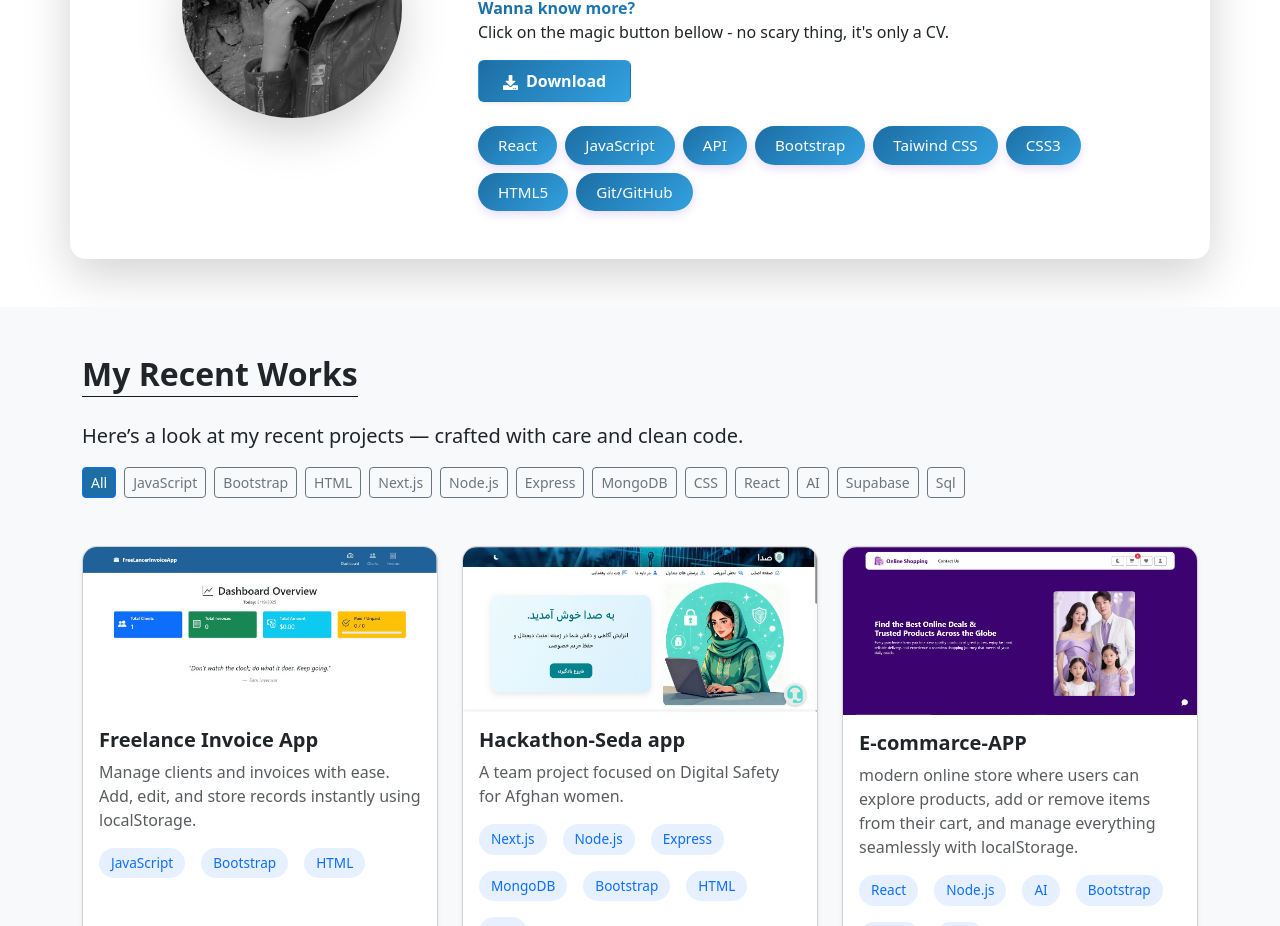
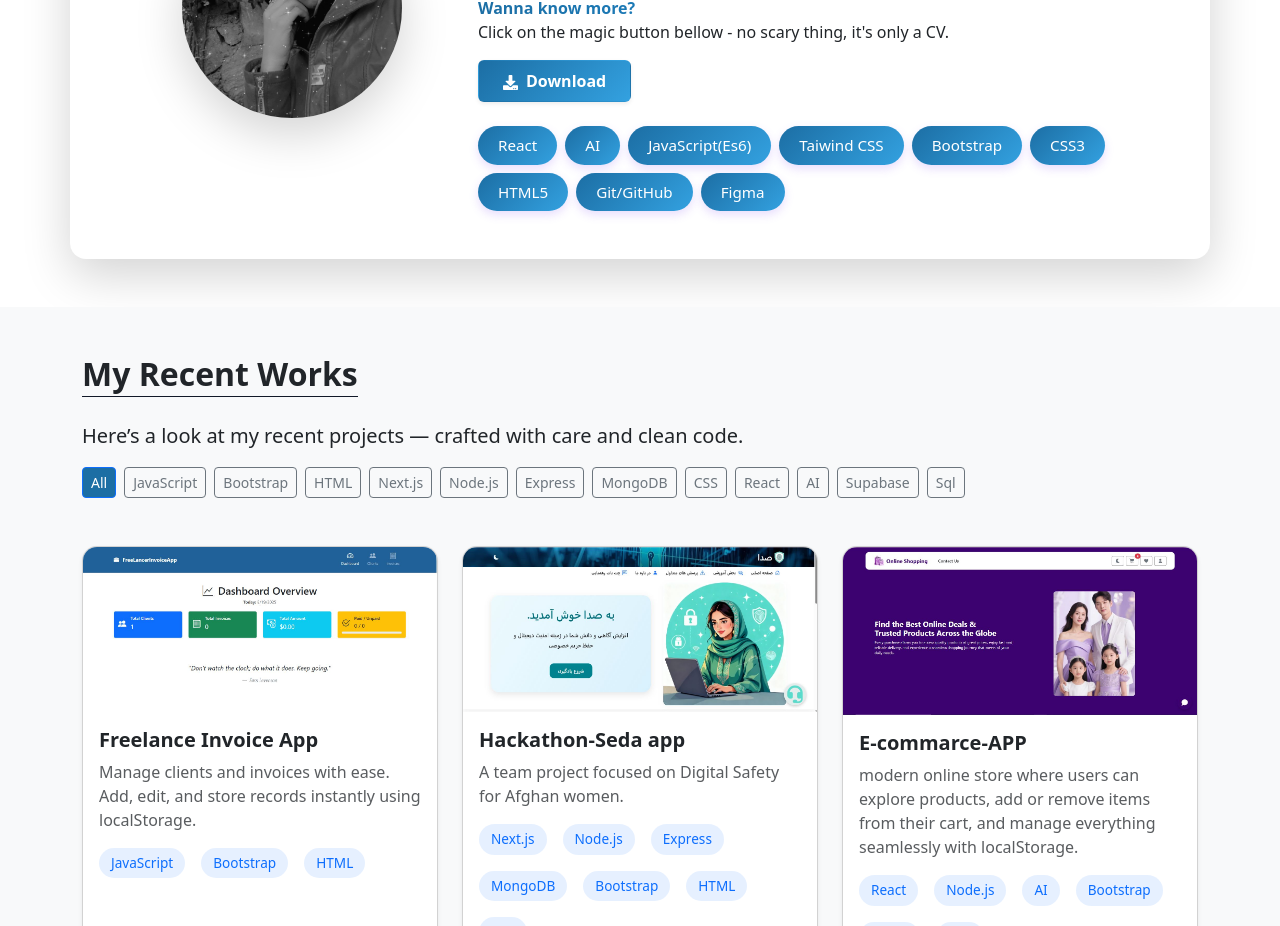
Before and after one commit to rabianezami/Portfolio-react-jsk, a React (Vite) app: page / in a window 1280 px wide. Shown: the part 1020-1946 px from the top of the page. Built offline with nearby package versions, Linux system fonts and the light colour scheme; a web font is replaced by a local one.

Commit message:
ubdate skills

```diff
--- a/src/components/AboutMe.jsx
+++ b/src/components/AboutMe.jsx
@@ -16,13 +16,14 @@ const Profile = () => {
      and letting my sharp little mastermind brain find clever solutions.`,
     skills: [
       "React",
-      "JavaScript",
-      "API",
+      "AI",
+      "JavaScript(Es6)",
+      "Taiwind CSS",
       "Bootstrap",
-      "Taiwind CSS",
       "CSS3",
       "HTML5",
-      "Git/GitHub"
+      "Git/GitHub",
+      "Figma"
     ],
     image: "/Rabia-Nezami.JPG",
   };
```
